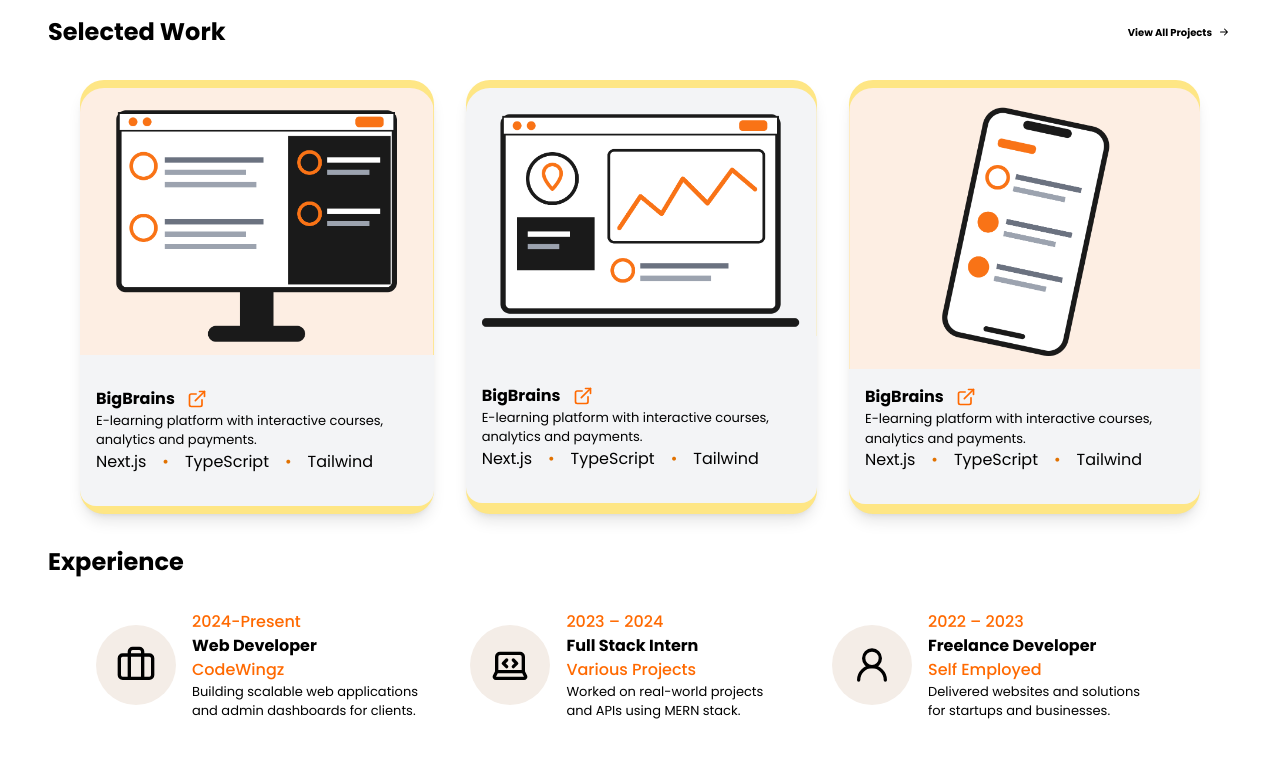
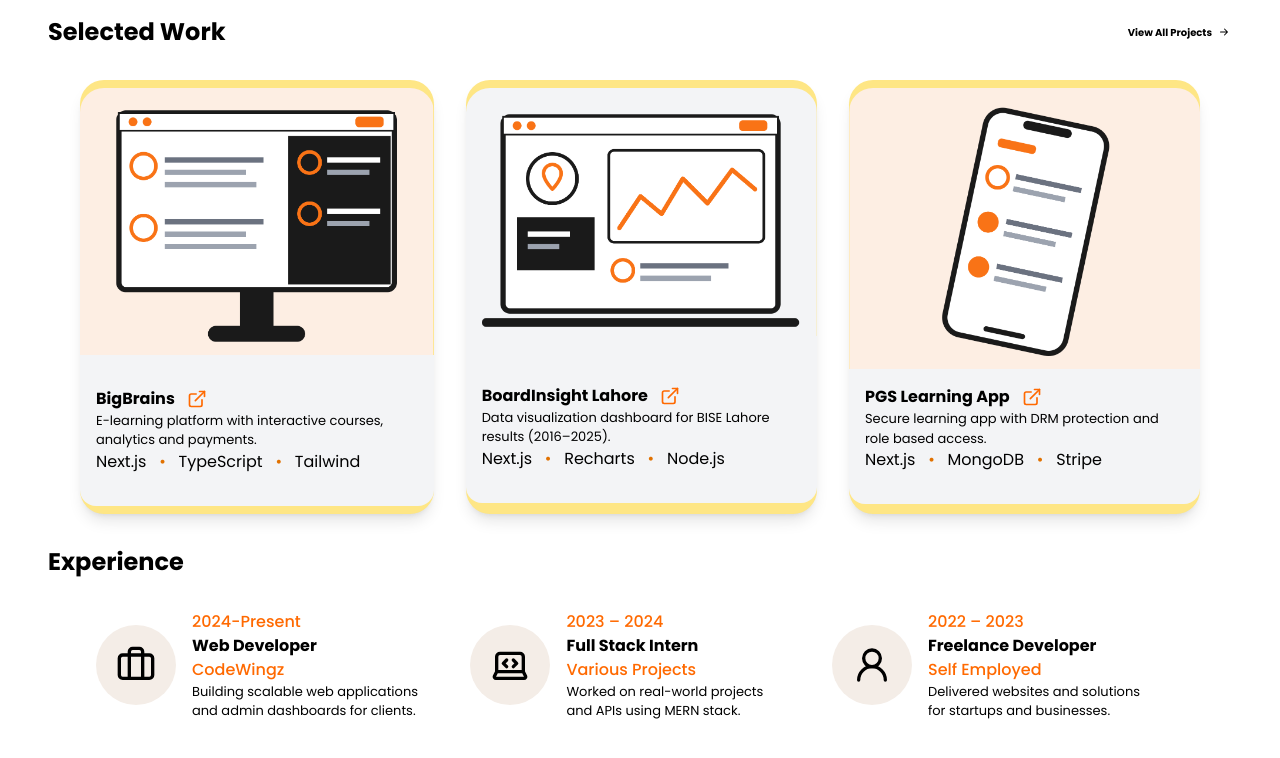
Before and after one commit to MOHAMED-BASIDI/AH.projects, a website: page index.html in a window 1280 px wide. Drawn offline with nearby package versions, Linux system fonts and the light colour scheme.

Commit message:
modification-section4

```diff
--- a/index.html
+++ b/index.html
@@ -79,7 +79,7 @@
                   E-learning platform with interactive courses, analytics and
                   payments.
                 </p>
-                <p class="flex gap-[1rem]">
+                <p class="flex gap-[1vw]">
                   Next.js <span class="text-amber-600"> • </span> TypeScript
                   <span class="text-amber-600"> • </span> Tailwind
                 </p>
@@ -97,7 +97,7 @@
                 class="bg-[#f3f4f6] rounded-b-2xl pb-[2rem] pt-[3rem] px-[1rem]"
               >
                 <h1 class="flex items-center gap-3 font-bold">
-                  BigBrains
+                  BoardInsight Lahore
                   <svg
                     xmlns="http://www.w3.org/2000/svg"
                     width="20"
@@ -118,12 +118,11 @@
                   </svg>
                 </h1>
                 <p class="text-[13px]">
-                  E-learning platform with interactive courses, analytics and
-                  payments.
+                  Data visualization dashboard for BISE Lahore results (2016–2025).
                 </p>
-                <p class="flex gap-[1rem]">
-                  Next.js <span class="text-amber-600"> • </span> TypeScript
-                  <span class="text-amber-600"> • </span> Tailwind
+                <p class="flex gap-[1vw]">
+                  Next.js <span class="text-amber-600"> • </span> Recharts
+                  <span class="text-amber-600"> • </span> Node.js
                 </p>
               </div>
             </div>
@@ -139,7 +138,7 @@
                 class="bg-[#f3f4f6] rounded-b-2xl pb-[2rem] pt-[1rem] px-[1rem]"
               >
                 <h1 class="flex items-center gap-3 font-bold">
-                  BigBrains
+                  PGS Learning App
                   <svg
                     xmlns="http://www.w3.org/2000/svg"
                     width="20"
@@ -160,12 +159,11 @@
                   </svg>
                 </h1>
                 <p class="text-[13px]">
-                  E-learning platform with interactive courses, analytics and
-                  payments.
+                  Secure learning app with DRM protection and role based access.
                 </p>
-                <p class="flex gap-[1rem]">
-                  Next.js <span class="text-amber-600"> • </span> TypeScript
-                  <span class="text-amber-600"> • </span> Tailwind
+                <p class="flex gap-[1vw]">
+                  Next.js <span class="text-amber-600"> • </span> MongoDB
+                  <span class="text-amber-600"> • </span> Stripe
                 </p>
               </div>
             </div>
```
Also changed, not shown: src/output.css.
